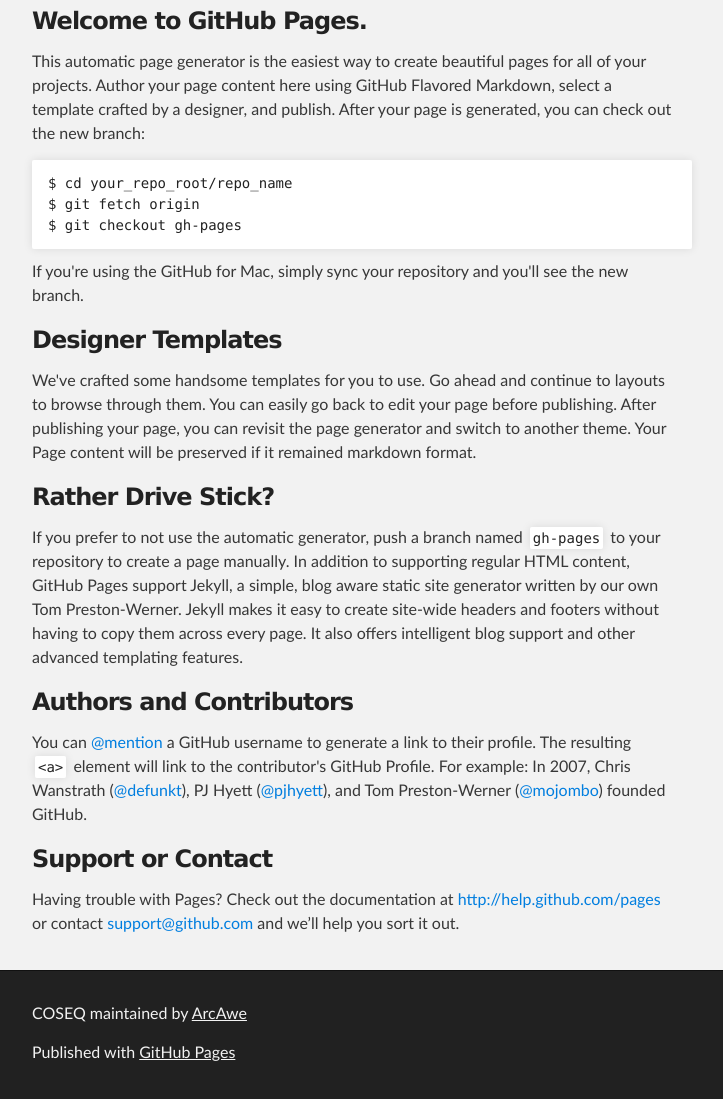
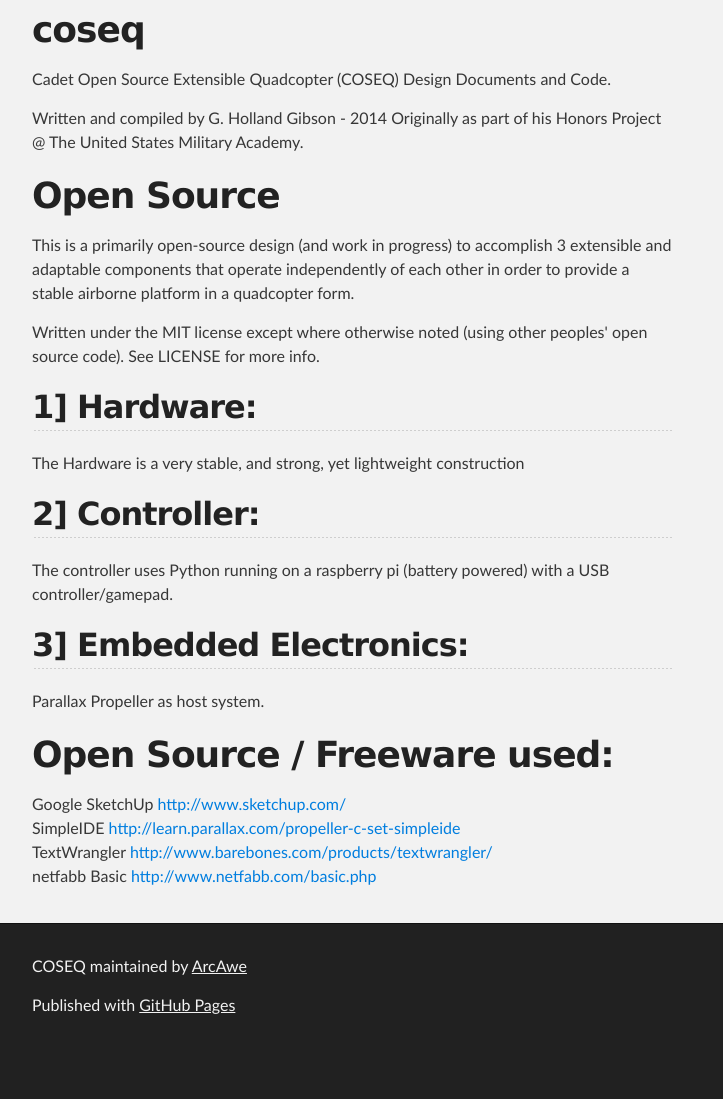
Before and after one commit to ArcAwe/coseq, a plain HTML site: page index.html in a window 1280 px wide. Shown: the part 293-1392 px from the top of the page, without its empty margins (288-1011 px from the left). After the commit the page ends 1345 px from the top, so only its background shows below. Drawn offline with Linux system fonts and the light colour scheme.

```diff
--- a/index.html
+++ b/index.html
@@ -31,37 +31,49 @@
     <!-- MAIN CONTENT -->
     <div id="main_content_wrap" class="outer">
       <section id="main_content" class="inner">
-        <h3>
-<a name="welcome-to-github-pages" class="anchor" href="#welcome-to-github-pages"><span class="octicon octicon-link"></span></a>Welcome to GitHub Pages.</h3>
+        <h1>
+<a name="coseq" class="anchor" href="#coseq"><span class="octicon octicon-link"></span></a><i>coseq</i>
+</h1>
 
-<p>This automatic page generator is the easiest way to create beautiful pages for all of your projects. Author your page content here using GitHub Flavored Markdown, select a template crafted by a designer, and publish. After your page is generated, you can check out the new branch:</p>
+<p>Cadet Open Source Extensible Quadcopter (COSEQ) Design Documents and Code.</p>
 
-<pre><code>$ cd your_repo_root/repo_name
-$ git fetch origin
-$ git checkout gh-pages
-</code></pre>
+<p>Written and compiled by G. Holland Gibson - 2014
+Originally as part of his Honors Project @ The United States Military Academy. </p>
 
-<p>If you're using the GitHub for Mac, simply sync your repository and you'll see the new branch.</p>
+<h1>
+<a name="open-source" class="anchor" href="#open-source"><span class="octicon octicon-link"></span></a>Open Source</h1>
 
-<h3>
-<a name="designer-templates" class="anchor" href="#designer-templates"><span class="octicon octicon-link"></span></a>Designer Templates</h3>
+<p>This is a primarily open-source design (and work in progress) to accomplish 3 extensible and adaptable components that operate
+independently of each other in order to provide a stable airborne platform in a quadcopter form.</p>
 
-<p>We've crafted some handsome templates for you to use. Go ahead and continue to layouts to browse through them. You can easily go back to edit your page before publishing. After publishing your page, you can revisit the page generator and switch to another theme. Your Page content will be preserved if it remained markdown format.</p>
+<p>Written under the MIT license except where otherwise noted (using other peoples' open source code). See LICENSE for more info.</p>
 
-<h3>
-<a name="rather-drive-stick" class="anchor" href="#rather-drive-stick"><span class="octicon octicon-link"></span></a>Rather Drive Stick?</h3>
+<h2>
+<a name="1-hardware" class="anchor" href="#1-hardware"><span class="octicon octicon-link"></span></a>1] Hardware:</h2>
 
-<p>If you prefer to not use the automatic generator, push a branch named <code>gh-pages</code> to your repository to create a page manually. In addition to supporting regular HTML content, GitHub Pages support Jekyll, a simple, blog aware static site generator written by our own Tom Preston-Werner. Jekyll makes it easy to create site-wide headers and footers without having to copy them across every page. It also offers intelligent blog support and other advanced templating features.</p>
+<p>The Hardware is a very stable, and strong, yet lightweight construction</p>
 
-<h3>
-<a name="authors-and-contributors" class="anchor" href="#authors-and-contributors"><span class="octicon octicon-link"></span></a>Authors and Contributors</h3>
+<h2>
+<a name="2-controller-" class="anchor" href="#2-controller-"><span class="octicon octicon-link"></span></a>2] Controller: </h2>
 
-<p>You can <a href="https://github.com/blog/821" class="user-mention">@mention</a> a GitHub username to generate a link to their profile. The resulting <code>&lt;a&gt;</code> element will link to the contributor's GitHub Profile. For example: In 2007, Chris Wanstrath (<a href="https://github.com/defunkt" class="user-mention">@defunkt</a>), PJ Hyett (<a href="https://github.com/pjhyett" class="user-mention">@pjhyett</a>), and Tom Preston-Werner (<a href="https://github.com/mojombo" class="user-mention">@mojombo</a>) founded GitHub.</p>
+<p>The controller uses Python running on a raspberry pi (battery powered) with a USB controller/gamepad.</p>
 
-<h3>
-<a name="support-or-contact" class="anchor" href="#support-or-contact"><span class="octicon octicon-link"></span></a>Support or Contact</h3>
+<h2>
+<a name="3-embedded-electronics-" class="anchor" href="#3-embedded-electronics-"><span class="octicon octicon-link"></span></a>3] Embedded Electronics: </h2>
 
-<p>Having trouble with Pages? Check out the documentation at <a href="http://help.github.com/pages">http://help.github.com/pages</a> or contact <a href="mailto:support@github.com">support@github.com</a> and we’ll help you sort it out.</p>
+<p>Parallax Propeller as host system.</p>
+
+<h1>
+<a name="open-source--freeware-used" class="anchor" href="#open-source--freeware-used"><span class="octicon octicon-link"></span></a>Open Source / Freeware used:</h1>
+
+<p>Google SketchUp
+    <a href="http://www.sketchup.com/">http://www.sketchup.com/</a><br>
+SimpleIDE
+    <a href="http://learn.parallax.com/propeller-c-set-simpleide">http://learn.parallax.com/propeller-c-set-simpleide</a><br>
+TextWrangler
+    <a href="http://www.barebones.com/products/textwrangler/">http://www.barebones.com/products/textwrangler/</a><br>
+netfabb Basic
+    <a href="http://www.netfabb.com/basic.php">http://www.netfabb.com/basic.php</a><br></p>
       </section>
     </div>
 
```
Also changed, not shown: params.json (+1 -1 lines).
